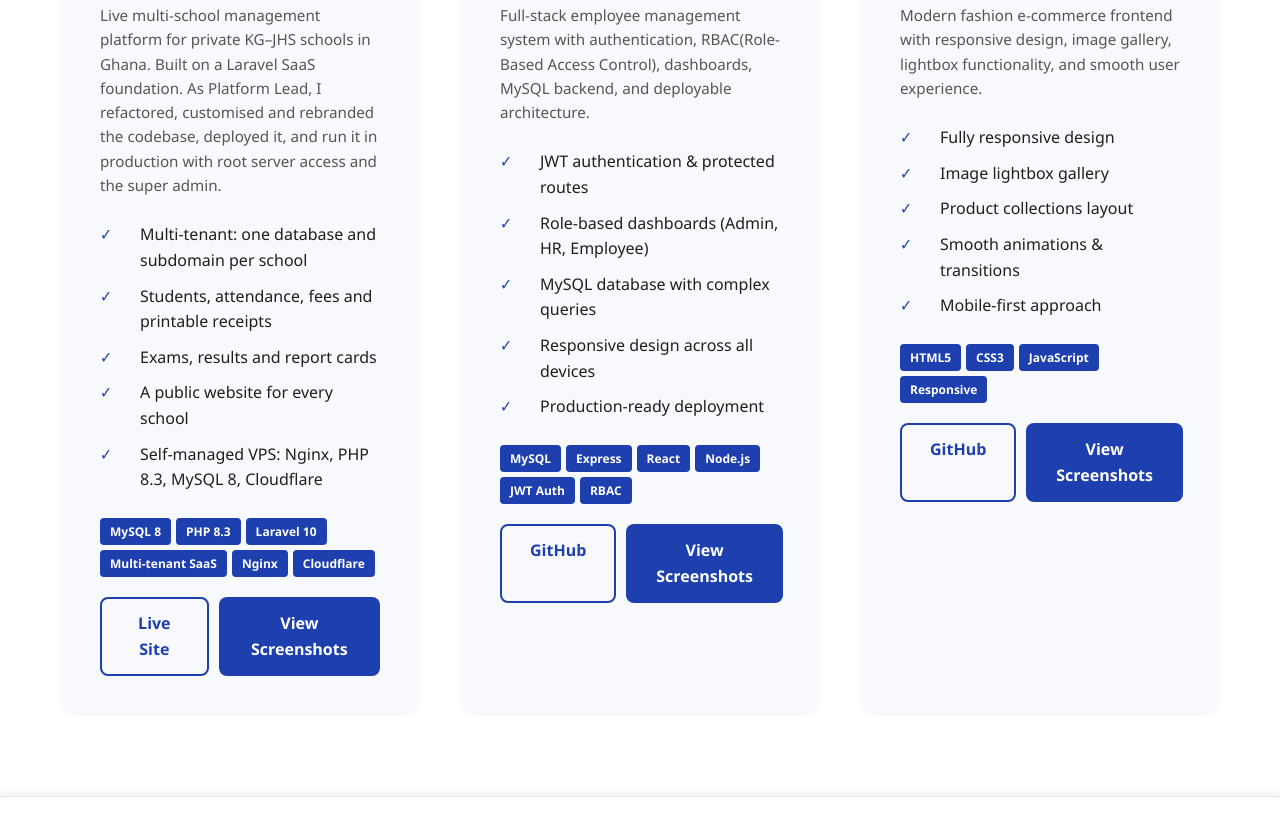
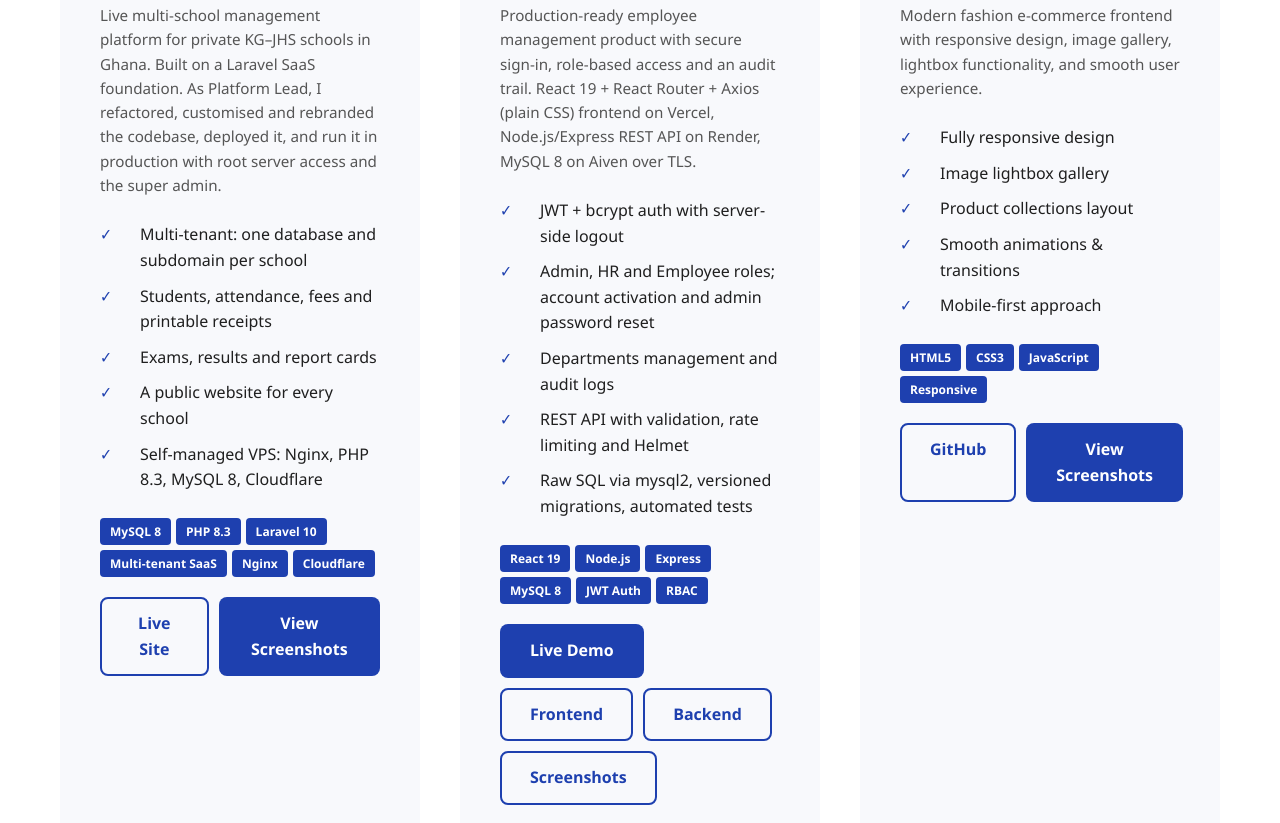
Before and after one commit to jmacoy52/portfolio, a website: page Projects.html in a window 1280 px wide. Shown: the part 1497-2320 px from the top of the page. Drawn offline with Linux system fonts and the light colour scheme.

Commit message:
EmploCore card: production-ready product with full stack detail, live demo + frontend/backend links, fresh screenshot

```diff
--- a/Projects.html
+++ b/Projects.html
@@ -128,30 +128,32 @@
 
         <!-- EmploCore -->
         <div class="project-card">
-          <img src="assets/homepageEmplocore.png" alt="EmploCore" class="project-image">
+          <img src="assets/homepageEmplocore.png" alt="EmploCore employee management platform" class="project-image">
           <div class="project-content">
             <h3 class="project-title">EmploCore</h3>
             <p class="project-description">
-              Full-stack employee management system with authentication, RBAC(Role-Based Access Control), dashboards, MySQL backend, and deployable architecture.
+              Production-ready employee management product with secure sign-in, role-based access and an audit trail. React 19 + React Router + Axios (plain CSS) frontend on Vercel, Node.js/Express REST API on Render, MySQL 8 on Aiven over TLS.
             </p>
             <ul class="project-features">
-              <li>JWT authentication & protected routes</li>
-              <li>Role-based dashboards (Admin, HR, Employee)</li>
-              <li>MySQL database with complex queries</li>
-              <li>Responsive design across all devices</li>
-              <li>Production-ready deployment</li>
+              <li>JWT + bcrypt auth with server-side logout</li>
+              <li>Admin, HR and Employee roles; account activation and admin password reset</li>
+              <li>Departments management and audit logs</li>
+              <li>REST API with validation, rate limiting and Helmet</li>
+              <li>Raw SQL via mysql2, versioned migrations, automated tests</li>
             </ul>
             <div class="project-tags">
-              <span class="project-tag">MySQL</span>
+              <span class="project-tag">React 19</span>
+              <span class="project-tag">Node.js</span>
               <span class="project-tag">Express</span>
-              <span class="project-tag">React</span>
-              <span class="project-tag">Node.js</span>
+              <span class="project-tag">MySQL 8</span>
               <span class="project-tag">JWT Auth</span>
               <span class="project-tag">RBAC</span>
             </div>
-            <div class="project-links">
-              <a href="https://github.com/jmacoy52/emplocore-backend-v2" target="_blank" class="btn btn-outline">GitHub</a>
-              <a href="#" onclick="openModal('emplocore'); return false;" class="btn btn-primary">View Screenshots</a>
+            <div class="project-links" style="flex-wrap: wrap;">
+              <a href="https://emplocore.vercel.app" target="_blank" rel="noopener" class="btn btn-primary">Live Demo</a>
+              <a href="https://github.com/jmacoy52/employee-management-system-frontend" target="_blank" rel="noopener" class="btn btn-outline">Frontend</a>
+              <a href="https://github.com/jmacoy52/employee-management-backend" target="_blank" rel="noopener" class="btn btn-outline">Backend</a>
+              <a href="#" onclick="openModal('emplocore'); return false;" class="btn btn-outline">Screenshots</a>
             </div>
           </div>
         </div>
```
Also changed, not shown: index.html (+8 -7 lines), assets/homepageEmplocore.png.
